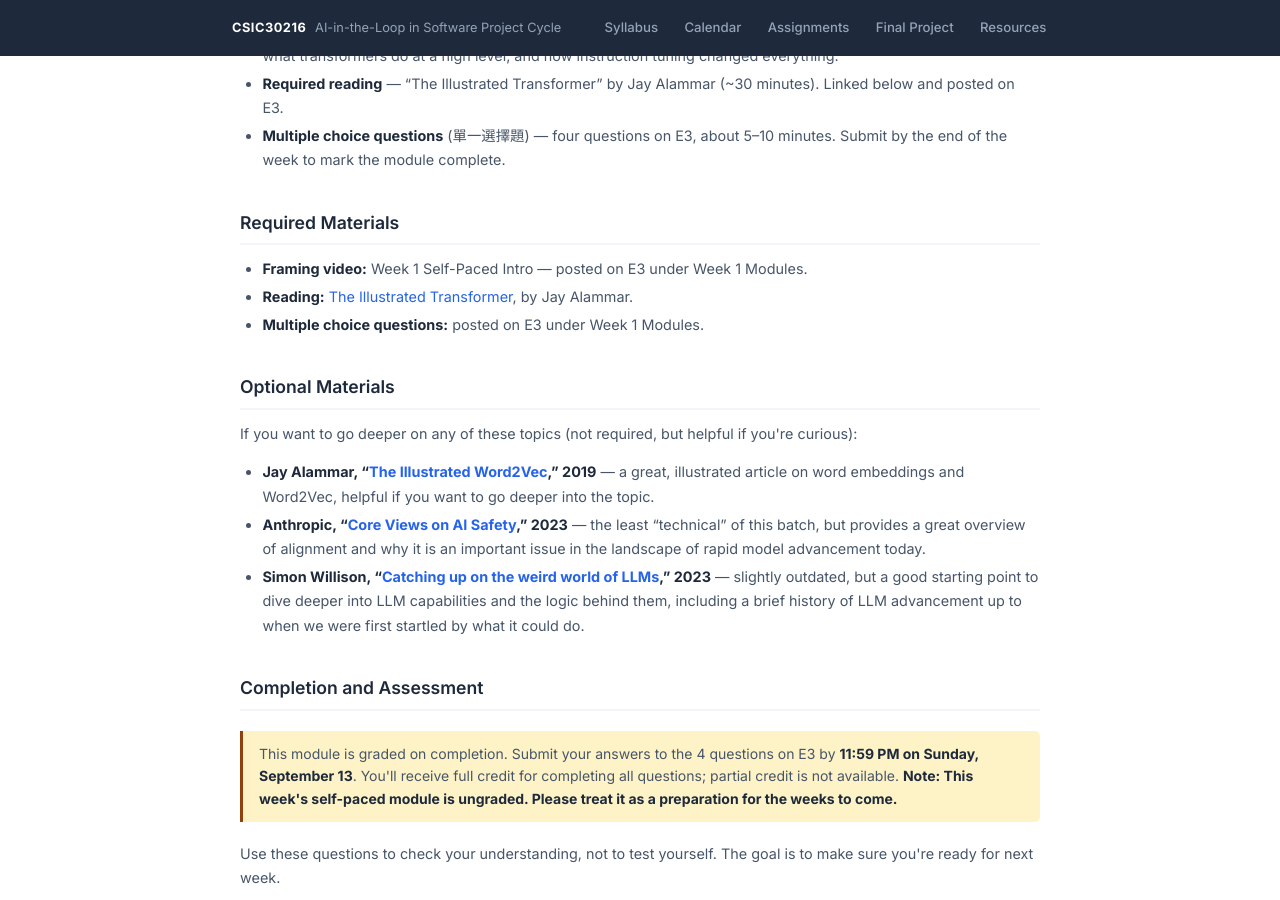
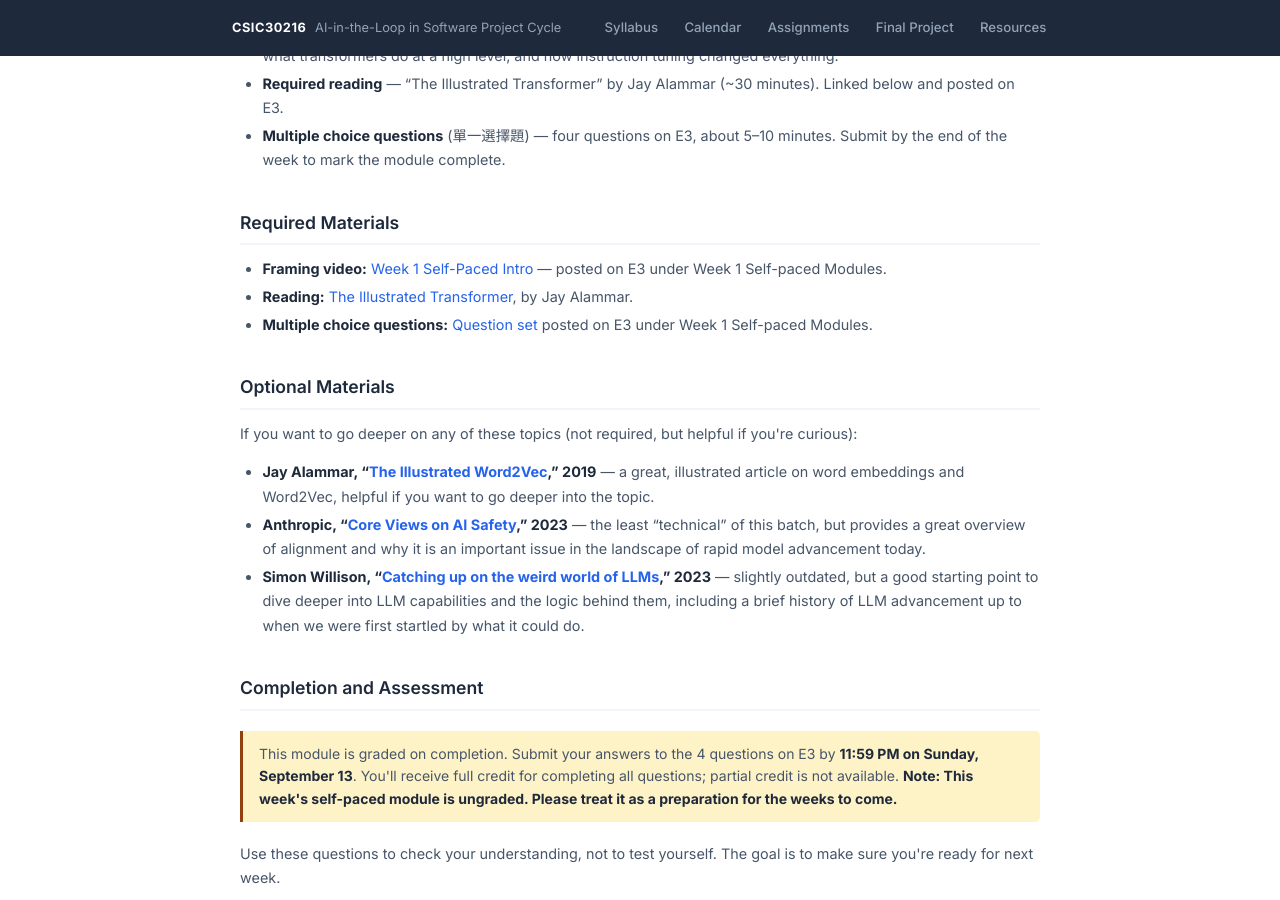
Before and after one commit to dwnnis/csic30216-fall26, a Jekyll site: the page built from pages/self-paced/week1.html, in a window 1280 px wide and 900 px high, scrolled down 670 px. Built offline with Jekyll 4.4.1, drawn with Linux system fonts in a browser that asks for light colours.

Commit message:
updated announcement

```diff
--- a/_data/announcements.yml
+++ b/_data/announcements.yml
@@ -3,5 +3,7 @@
 # Rendered on the home page. Add new entries at the top.
 # ─────────────────────────────────────────────────────────────
 
+- date: "Sep 8"
+  text: 'Course Staff Mailing List is ready and updated on the website; also, all materials for week 1 has been uploaded - the <a href="https://csic30216-fall26.denniswang.net/self-paced/week1/">Self-paced Module</a>, the <a href="https://e3p.nycu.edu.tw/mod/folder/view.php?id=232321">week 1 course recording</a> (only week 1 & 2 recordings will be available for those who enrolled late)'
 - date: "Sep 7"
   text: "Welcome to AI-in-the-Loop in Software Project Cycle, Fall 2026! Please read the course syllabus and start forming your project teams as early as possible."
--- a/pages/self-paced/week1.html
+++ b/pages/self-paced/week1.html
@@ -38,9 +38,9 @@
 
 <h2>Required Materials</h2>
 <ul>
-  <li><strong>Framing video:</strong> Week 1 Self-Paced Intro — posted on E3 under Week 1 Modules.</li>
+  <li><strong>Framing video:</strong> <a href="https://e3p.nycu.edu.tw/mod/folder/view.php?id=232474&forceview=1">Week 1 Self-Paced Intro</a> — posted on E3 under Week 1 Self-paced Modules.</li>
   <li><strong>Reading:</strong> <a href="https://jalammar.github.io/illustrated-transformer/">The Illustrated Transformer</a>, by Jay Alammar.</li>
-  <li><strong>Multiple choice questions:</strong> posted on E3 under Week 1 Modules.</li>
+  <li><strong>Multiple choice questions:</strong> <a href="https://e3p.nycu.edu.tw/mod/quiz/view.php?id=232469&scope=quiz">Question set</a> posted on E3 under Week 1 Self-paced Modules.</li>
 </ul>
 
 <h2>Optional Materials</h2>
```
